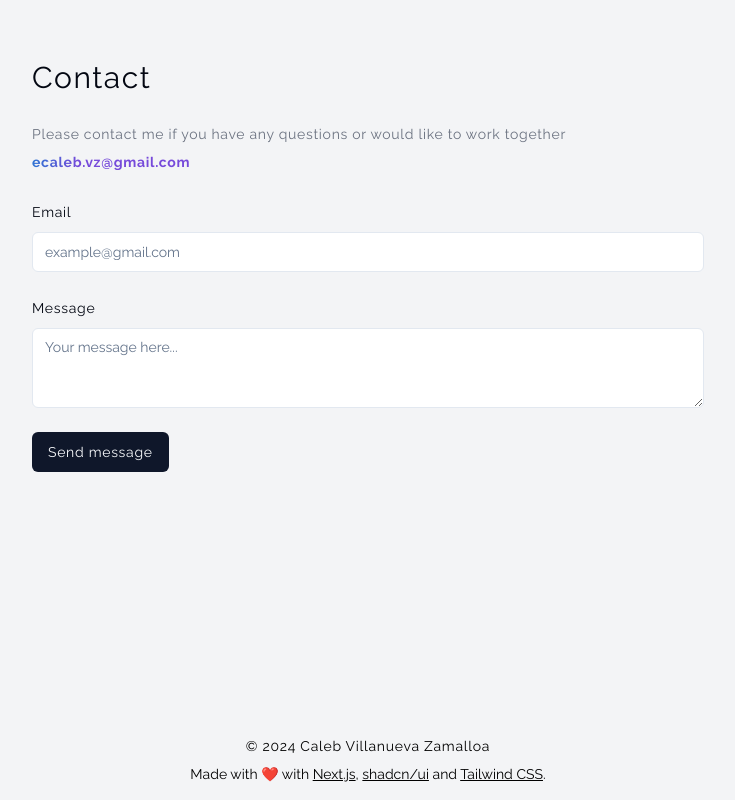
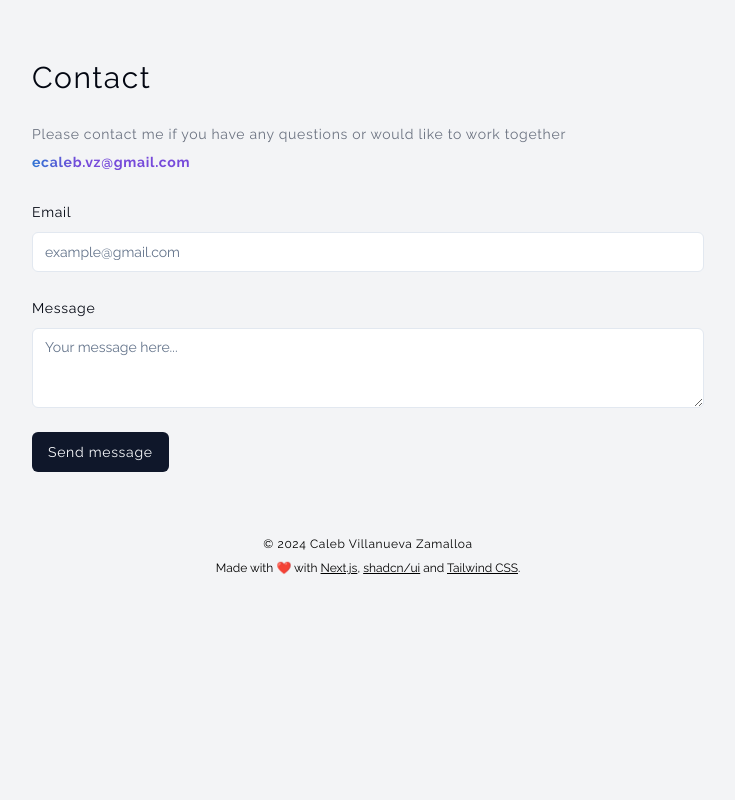
Before and after one commit to ecaleb97/ecaleb.dev, a Next.js app: page / in a window 1280 px wide. Shown: the part 2060-2860 px from the top of the page, without its empty margins (272-1007 px from the left). After the commit the page ends 2652 px from the top, so only its background shows below. Built offline with nearby package versions, Linux system fonts and the light colour scheme.

Commit message:
refactor: Update footer component styling and remove unused code

```diff
--- a/src/components/footer/footer.tsx
+++ b/src/components/footer/footer.tsx
@@ -4,7 +4,7 @@ export function Footer() {
   const currentYear = new Date().getFullYear();
   return (
     <footer
-      className="text-center text-sm pb-4 mt-[200px]
+      className="text-center text-xs pb-4
       px-4 text-black dark:text-gray-200"
     >
       <p className="mb-2 tracking-wider">
```
